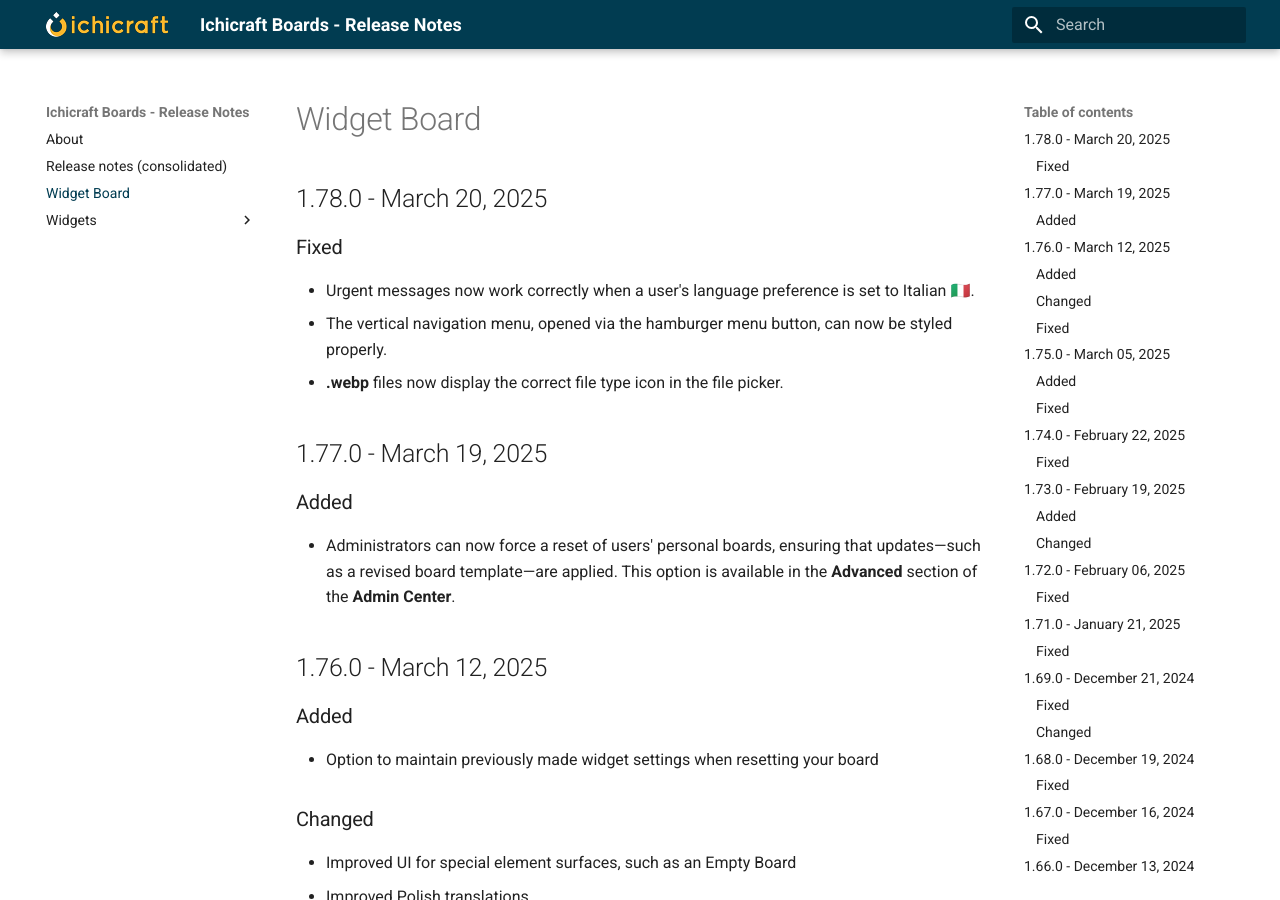
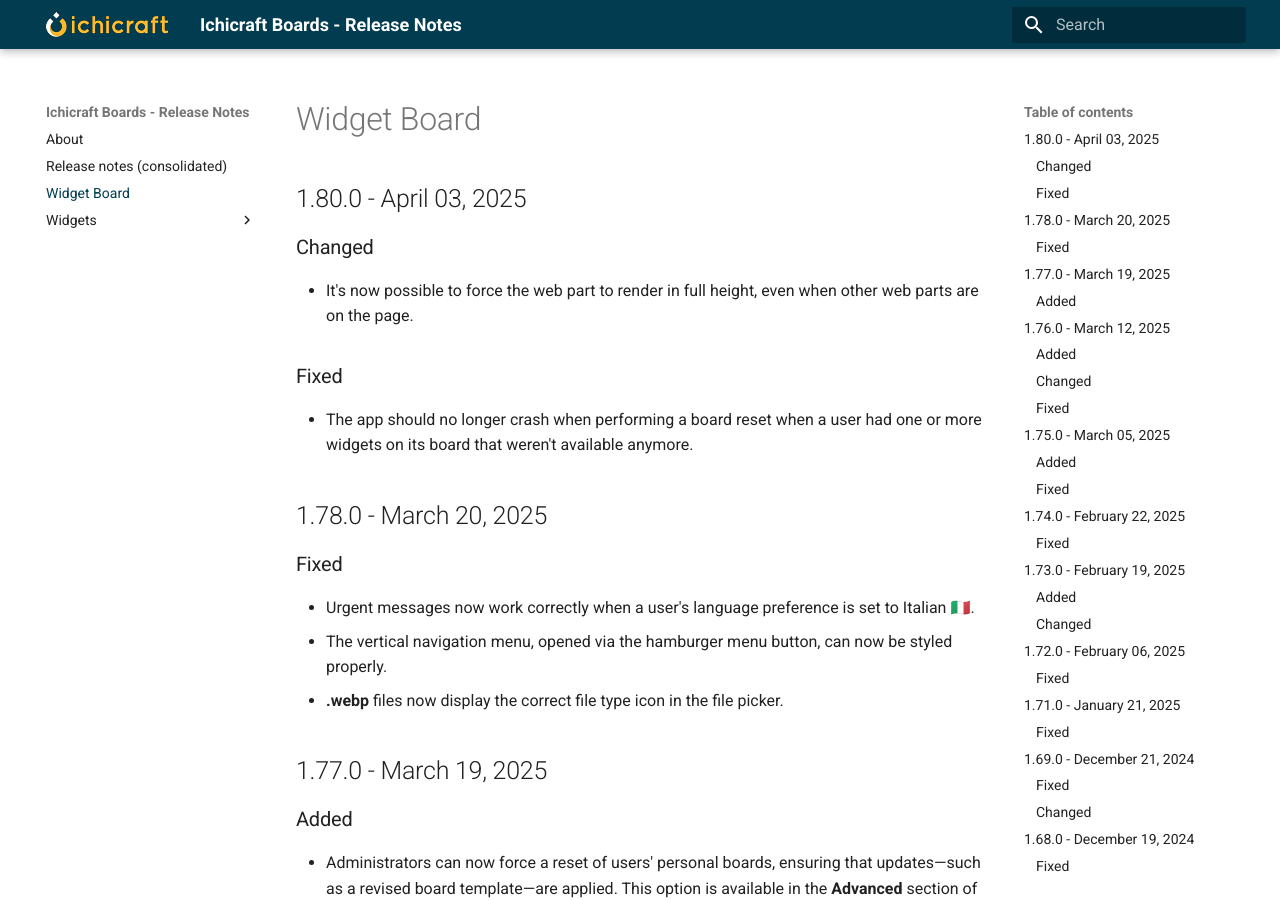
Before and after one commit to ichicraft/widgets-docs, an MkDocs documentation site: the page built from docs/Widget Board.md, in a window 1280 px wide and 900 px high. Built offline with MkDocs 1.6.1 and Material for MkDocs 9.7.7, drawn with Linux system fonts in a browser that asks for light colours.

```diff
--- a/docs/Widget Board.md
+++ b/docs/Widget Board.md
@@ -1,3 +1,11 @@
+## 1.80.0 - April 03, 2025
+
+### Changed
+- It&#x27;s now possible to force the web part to render in full height, even when other web parts are on the page.
+
+### Fixed
+- The app should no longer crash when performing a board reset when a user had one or more widgets on its board that weren&#x27;t available anymore.
+
 ## 1.78.0 - March 20, 2025
 
 ### Fixed
```
Also changed, not shown: docs/Release-notes-(consolidated).md (+8 -0 lines).
